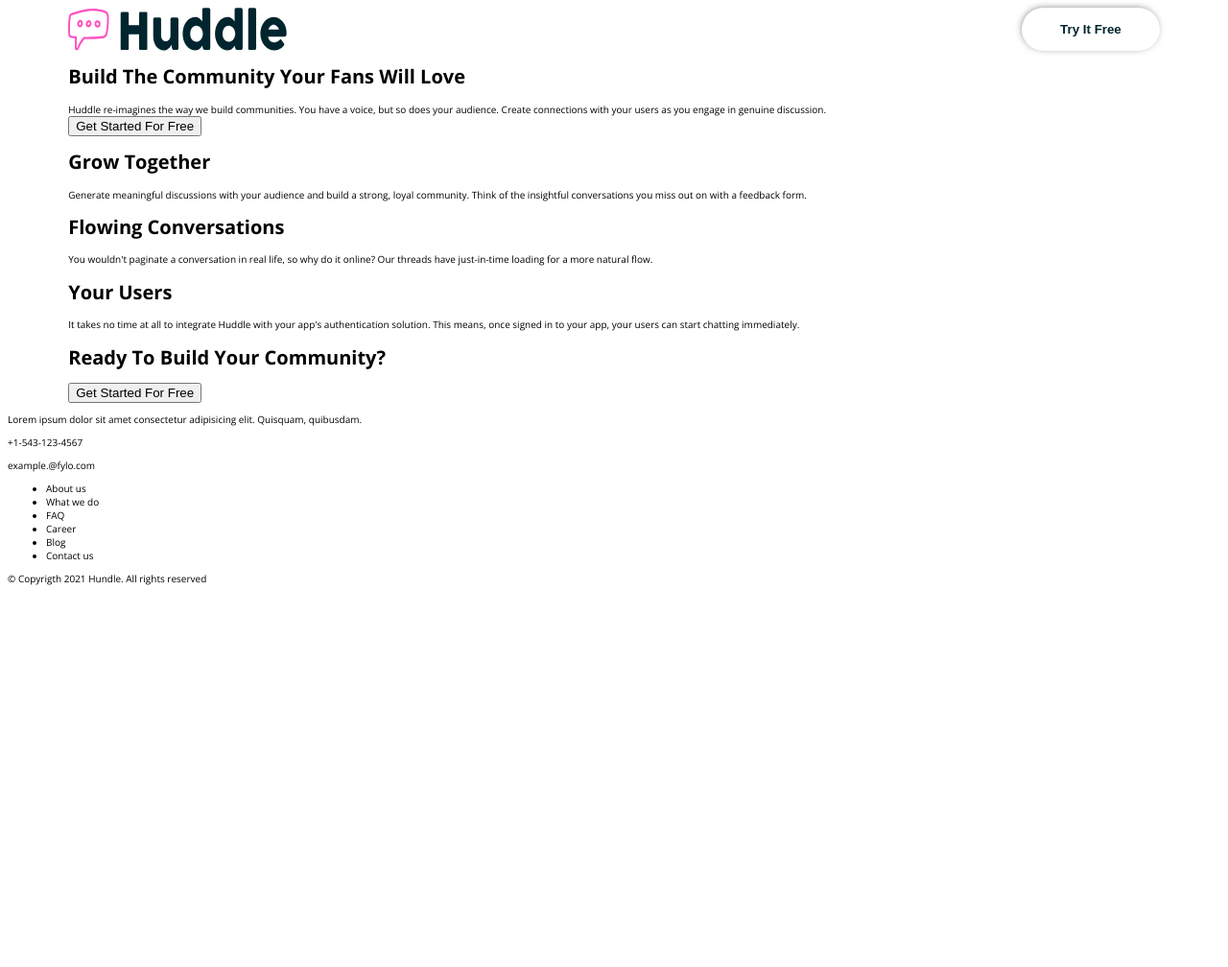
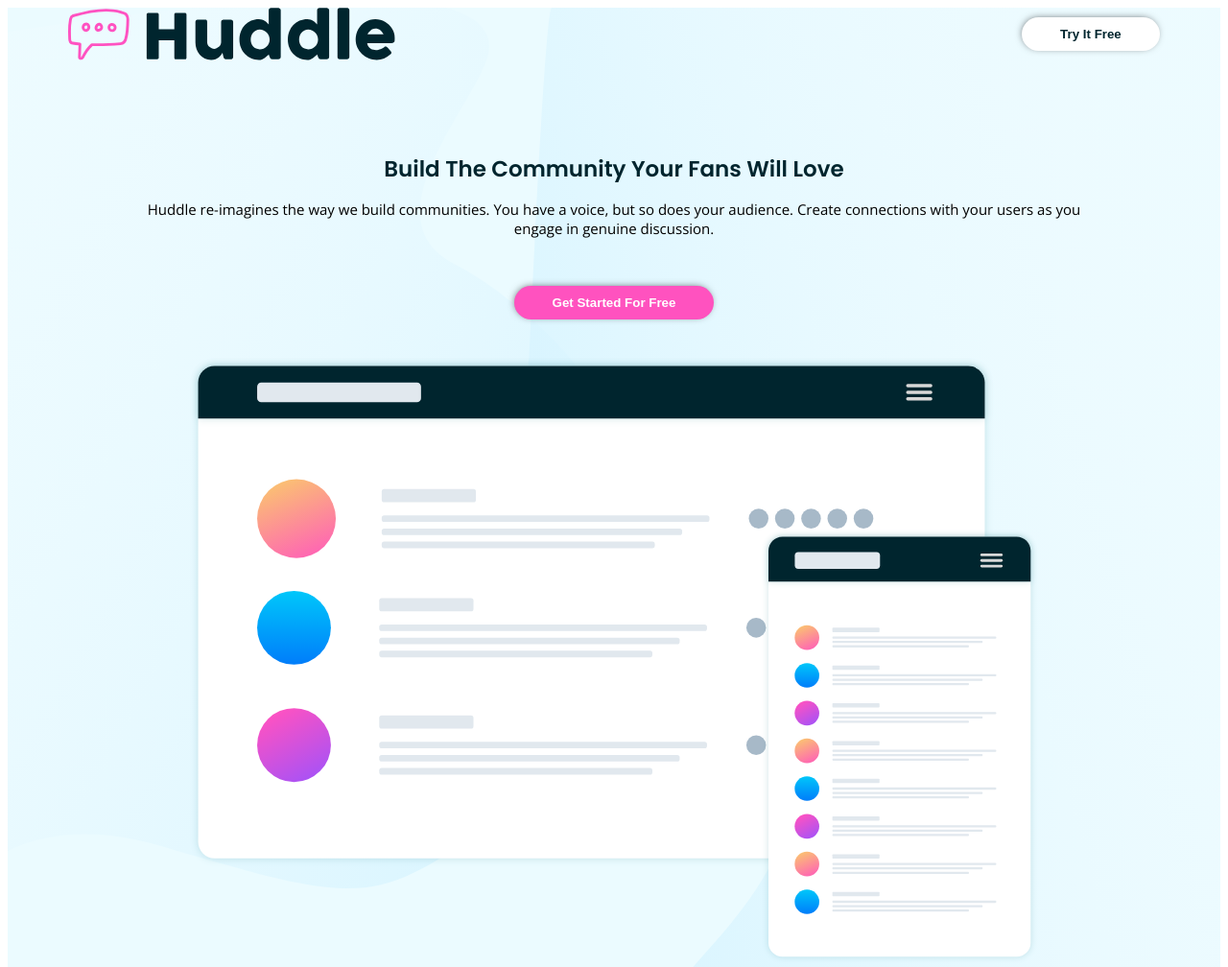
Before and after one commit to BrightCoders-Institute/reto-diseno-web-bcmay23-cg-t1, a website: page index.html in a window 1280 px wide. Shown: the top 1008 px of the page at 96% size. Before the commit the page ends 800 px from the top, so only its background shows below. Drawn offline with nearby package versions, Linux system fonts and the light colour scheme.

Commit message:
feat: changes in header
co-authored-by: Juan juanmmv16@gmail.com
co-authored-by: Gabino gabinomorales1212@hotmail.com
co-authored-by: Alejandro alejo082495@gmail.com

```diff
--- a/index.html
+++ b/index.html
@@ -1,44 +1,52 @@
 <!DOCTYPE html>
 <html lang="en">
+
 <head>
     <meta charset="UTF-8">
     <meta http-equiv="X-UA-Compatible" content="IE=edge">
     <meta name="viewport" content="width=device-width, initial-scale=1.0">
     <link rel="preconnect" href="https://fonts.googleapis.com">
     <link rel="preconnect" href="https://fonts.gstatic.com" crossorigin>
-    <link href="https://fonts.googleapis.com/css2?family=Open+Sans:wght@400;700&family=Poppins:wght@600&display=swap" rel="stylesheet">
+    <link href="https://fonts.googleapis.com/css2?family=Open+Sans:wght@400;700&family=Poppins:wght@600&display=swap"
+        rel="stylesheet">
     <link rel="stylesheet" href="./index.css" />
     <title>Hundle</title>
 </head>
+
 <body>
-    <header class="nav container">
+    <header >
+        <nav class="nav container">
             <img src="img/logo.svg" alt="logo">
             <button class="botonPrincipal sombra">
                 Try It Free
             </button>
-    </header>
-
-    <main class="container">
-        <div>
+        </nav>
+        <div class="header-body">
+            <div class="heder-body-title">
                 <h1>
                     Build The Community Your Fans Will Love
                 </h1>
                 <section>
-                Huddle re-imagines the way we build communities. You have a voice, but so does your audience. Create connections with your users as you engage in genuine discussion.
+                    Huddle re-imagines the way we build communities. You have a voice, but so does your audience. Create
+                    connections with your users as you engage in genuine discussion.
                 </section>
-
-            <button>
+            </div>
+            <button class="sombra">
                 Get Started For Free
             </button>
 
-            <img src="img/illustration-mockups.svg" alt="illustration-mockups">
+            <img class="header-image" src="img/illustration-mockups.svg" alt="illustration-mockups">
         </div>
+    </header>
+
+    <main class="container">
 
         <div>
             <img src="img/illustration-grow-together.svg" alt="illustration-grow-together">
             <h1>Grow Together</h1>
             <p>
-                Generate meaningful discussions with your audience and build a strong, loyal community. Think of the insightful conversations you miss out on with a feedback form.
+                Generate meaningful discussions with your audience and build a strong, loyal community. Think of the
+                insightful conversations you miss out on with a feedback form.
             </p>
         </div>
 
@@ -46,7 +54,8 @@
             <img src="img/illustration-flowing-conversation.svg" alt="illustration-flowing-conversation">
             <h1>Flowing Conversations</h1>
             <p>
-                You wouldn't paginate a conversation in real life, so why do it online? Our threads have just-in-time loading for a more natural flow.
+                You wouldn't paginate a conversation in real life, so why do it online? Our threads have just-in-time
+                loading for a more natural flow.
             </p>
         </div>
 
@@ -54,7 +63,8 @@
             <img src="img/illustration-your-users.svg" alt="illustration-your-users">
             <h1>Your Users</h1>
             <p>
-                It takes no time at all to integrate Huddle with your app's authentication solution. This means, once signed in to your app, your users can start chatting immediately.
+                It takes no time at all to integrate Huddle with your app's authentication solution. This means, once
+                signed in to your app, your users can start chatting immediately.
             </p>
         </div>
 
@@ -106,4 +116,5 @@
         </p>
     </footer>
 </body>
+
 </html>
--- a/styles.scss
+++ b/styles.scss
@@ -15,7 +15,7 @@ $Heading:'Poppins', sans-serif;
 //Mixins
 @mixin boton($bgColor, $colorTexto){
   background-color: $bgColor;
-  padding: 1.5rem 4rem;
+  padding: 1rem 4rem;
   color: $colorTexto;
   font-weight: 700;
   border-radius: 3rem;
@@ -49,15 +49,24 @@ html {
 
 body {
   font-family: 'Open Sans', sans-serif;
+  font-size: 1.8rem;
+}
+
+h1{
+  font-family: $Heading;
+  font-size: 2.3rem;
+  font-weight: 700;
+  color: $DarkCyan;
 }
 
 .nav {
   display: flex;
   justify-content: space-between;
-
+  align-items: center;
+  // margin-bottom: 3;
   img {
     display: block;
-    width: 20%;
+    width: 30%;
   }
 }
 
@@ -68,8 +77,49 @@ body {
 .container {
   max-width: 90%;
   margin: 0 auto;
+  // display: block;
+  img{
+
+  }
 }
 
-img {
-  display: none;
+img{
+  max-width: 80%;
+  height: auto;
 }
+
+.header-body{
+  display: flex;
+  text-align: center;
+  flex-direction: column;
+  align-items: center;
+  justify-content: center;
+  gap: 4rem;
+  // padding: 0 2rem;
+  margin: 7rem 0;
+  button{
+    @include boton($Pink,$White);
+  }
+}
+
+.header-image{
+  width: 70%;
+  margin-bottom: 3rem;
+}
+
+header{
+  background-image: url("img/bg-hero-mobile.svg");
+  background-position: center top;
+  background-repeat: no-repeat;
+  background-size: cover;
+  background-color: $Cyan;
+  // padding-bottom: 1rem;
+}
+
+.heder-body-title{
+  width: 80%;
+  padding: 1rem;
+  section{
+    font-size: 1.5rem;
+  }
+}
```
Also changed, not shown: index.css, 1 other file. Lines whose indentation alone changed are shown as unchanged.
